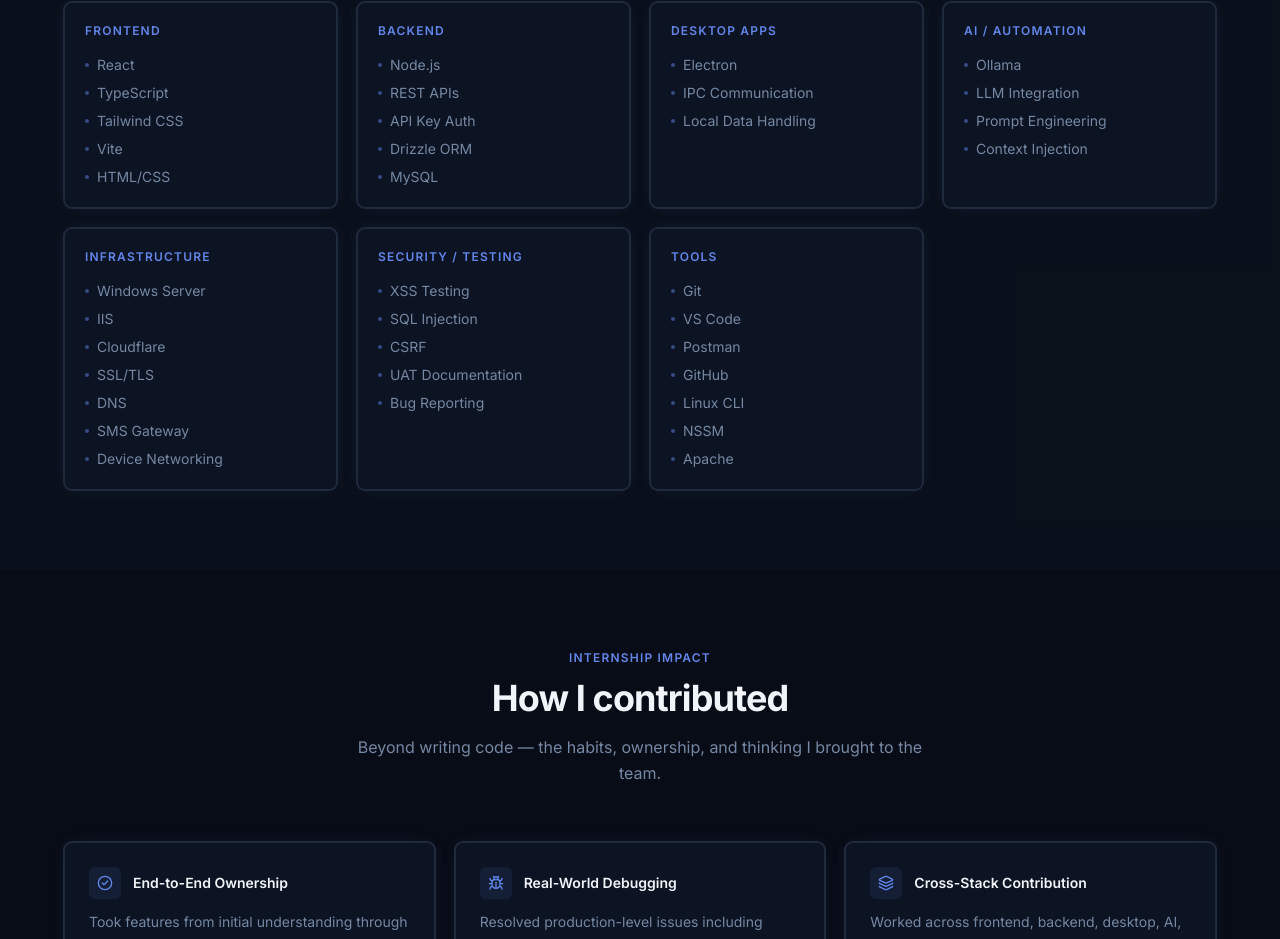
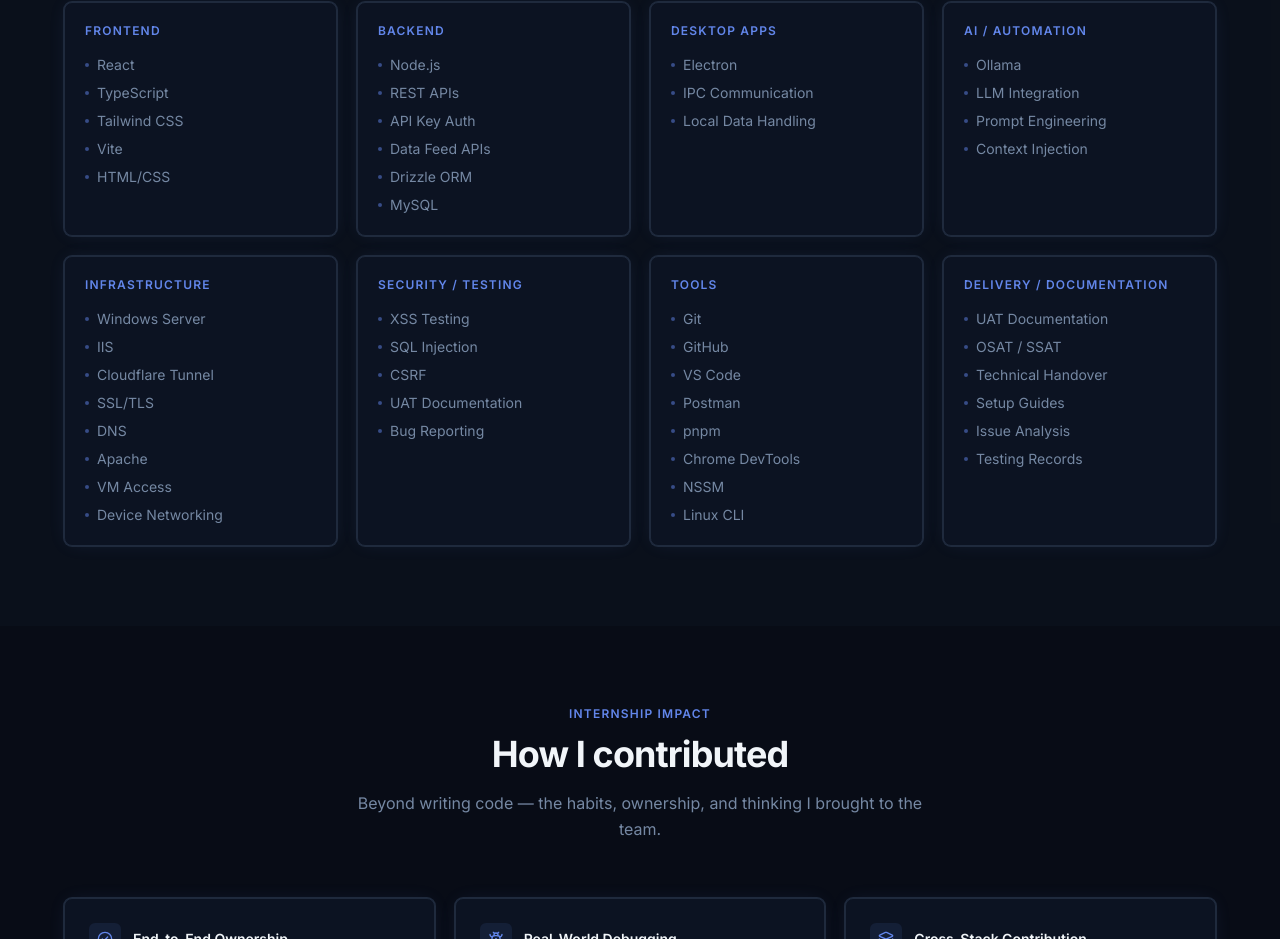
Before and after one commit to aungkhanthein-pm/portfolio, a React (Vite) app: page / in a window 1280 px wide. Shown: the part 3288-4227 px from the top of the page. Built offline with nearby package versions, Linux system fonts and the light colour scheme.

Commit message:
feat: update Skills section with 8 cards and refreshed content

```diff
--- a/src/data/portfolio.ts
+++ b/src/data/portfolio.ts
@@ -158,7 +158,7 @@
   },
   {
     label: "Backend",
-    skills: ["Node.js", "REST APIs", "API Key Auth", "Drizzle ORM", "MySQL"],
+    skills: ["Node.js", "REST APIs", "API Key Auth", "Data Feed APIs", "Drizzle ORM", "MySQL"],
   },
   {
     label: "Desktop Apps",
@@ -170,7 +170,7 @@
   },
   {
     label: "Infrastructure",
-    skills: ["Windows Server", "IIS", "Cloudflare", "SSL/TLS", "DNS", "SMS Gateway", "Device Networking"],
+    skills: ["Windows Server", "IIS", "Cloudflare Tunnel", "SSL/TLS", "DNS", "Apache", "VM Access", "Device Networking"],
   },
   {
     label: "Security / Testing",
@@ -178,7 +178,11 @@
   },
   {
     label: "Tools",
-    skills: ["Git", "VS Code", "Postman", "GitHub", "Linux CLI", "NSSM", "Apache"],
+    skills: ["Git", "GitHub", "VS Code", "Postman", "pnpm", "Chrome DevTools", "NSSM", "Linux CLI"],
+  },
+  {
+    label: "Delivery / Documentation",
+    skills: ["UAT Documentation", "OSAT / SSAT", "Technical Handover", "Setup Guides", "Issue Analysis", "Testing Records"],
   },
 ];
 
```
